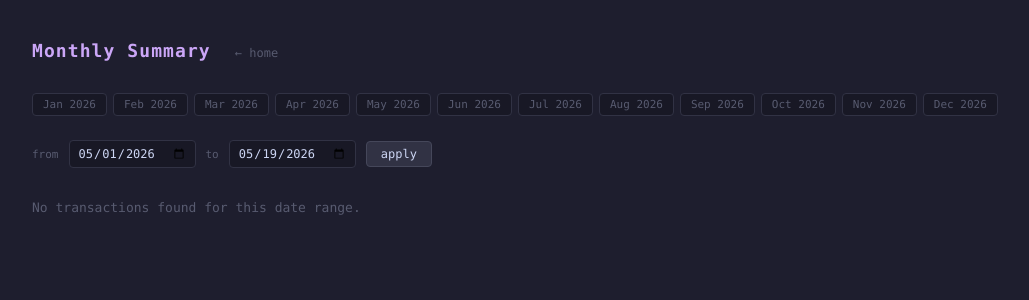
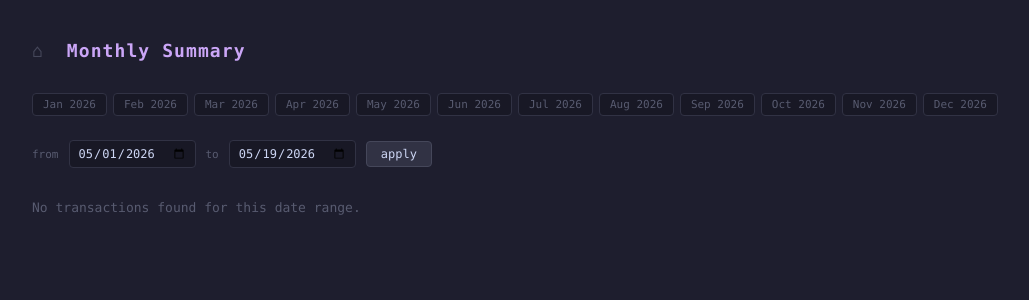
Before and after one commit to adamsc64/retirement-python, a Django app: page /summary/ in a window 1280 px wide. Shown: the top 300 px of the page, without its empty margins (0-1029 px from the left). Run offline with Django 5.2, Linux system fonts and the light colour scheme; the visitor is signed in with stand-in values (Sample User, id 1); data that the repository does not hold is empty.

Commit message:
Widget for home

```diff
--- a/spending-observability-platform/money_observability/templates/money_observability/categorize.html
+++ b/spending-observability-platform/money_observability/templates/money_observability/categorize.html
@@ -30,6 +30,8 @@
     }
     #header h1 { font-size: 14px; color: #cba6f7; letter-spacing: 0.05em; }
     #remaining { color: #a6e3a1; }
+    #header .home-link { color: #45475a; font-size: 16px; line-height: 1; text-decoration: none; flex-shrink: 0; }
+    #header .home-link:hover { color: #cdd6f4; }
 
     /* ── Category button bar ─────────────────────────────────── */
     #cat-bar {
@@ -154,6 +156,7 @@
 <body>
 
 <div id="header">
+  <a class="home-link" href="/" title="Home">⌂</a>
   <h1>Categorization Queue</h1>
   <select id="view-category-select">
     {% for cat in all_view_categories %}
--- a/spending-observability-platform/money_observability/templates/money_observability/monthly_summary.html
+++ b/spending-observability-platform/money_observability/templates/money_observability/monthly_summary.html
@@ -27,6 +27,8 @@
     }
     header h1 { font-size: 18px; color: #cba6f7; letter-spacing: 0.06em; }
     header .back { color: #585b70; font-size: 12px; }
+    header .home-link { color: #45475a; font-size: 18px; line-height: 1; text-decoration: none; flex-shrink: 0; }
+    header .home-link:hover { color: #cdd6f4; }
 
     /* Date range form */
     .range-form {
@@ -174,8 +176,8 @@
 <body>
 
   <header>
+    <a class="home-link" href="/" title="Home">⌂</a>
     <h1>Monthly Summary</h1>
-    <a class="back" href="/">← home</a>
   </header>
 
   <div class="month-shortcuts" id="month-shortcuts"></div>
```
